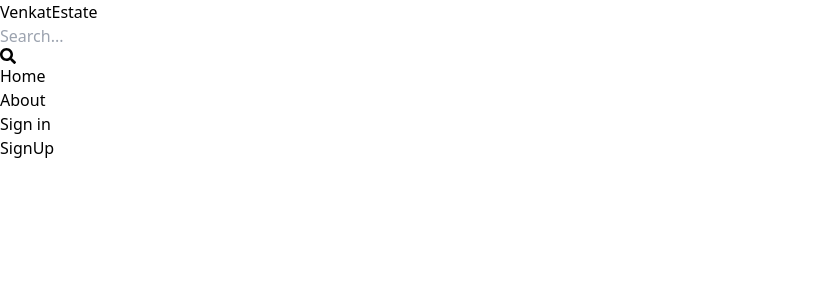
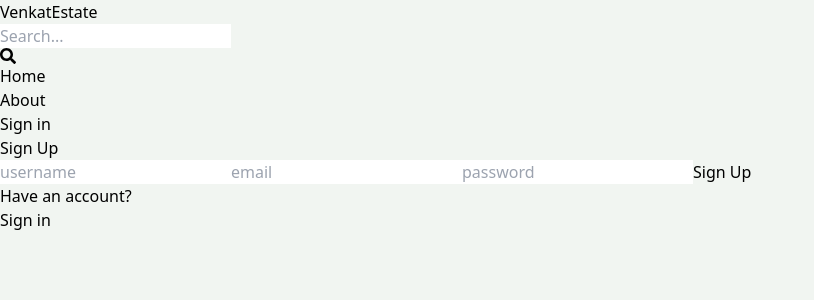
Before and after one commit to venkatsaipalla/MERN_Estate, a React (Vite) app in the folder client/: page /sign-up in a window 1280 px wide. Shown: the top 300 px of the page, without its empty margins (0-814 px from the left). Built offline with nearby package versions, Linux system fonts and the light colour scheme.

Commit message:
completed sign up page UI

```diff
--- a/client/src/index.css
+++ b/client/src/index.css
@@ -1,3 +1,7 @@
 @tailwind base;
 @tailwind components;
 @tailwind utilities;
+
+body {
+  background-color: rgb(241, 245, 241);
+}
--- a/client/src/pages/SignUp.jsx
+++ b/client/src/pages/SignUp.jsx
@@ -1,7 +1,38 @@
-import React from 'react'
-
+import React from "react";
+import { Link } from "react-router-dom";
 export default function SignUp() {
   return (
-    <div>SignUp</div>
-  )
+    <div className="p-3 max-w-lg mx-auto">
+      <h1 className="text-3xl text-center font-semibold my-7">Sign Up</h1>
+      <form className="flex flex-col gap-4">
+        <input
+          type="text"
+          placeholder="username"
+          className="border p-3 rounded-lg"
+          id="username"
+        />
+        <input
+          type="email"
+          placeholder="email"
+          className="border p-3 rounded-lg"
+          id="email"
+        />
+        <input
+          type="password"
+          placeholder="password"
+          className="border p-3 rounded-lg"
+          id="password"
+        />
+        <button className="bg-slate-700 text-white p-3 rounded-lg uppercase hover:opacity-95 disabled:opacity-80">
+          Sign Up
+        </button>
+      </form>
+      <div className="flex gap-2 mt-5">
+        <p>Have an account?</p>
+        <Link to={"/sign-in"}>
+          <span className="text-blue-700">Sign in</span>
+        </Link>
+      </div>
+    </div>
+  );
 }
```
